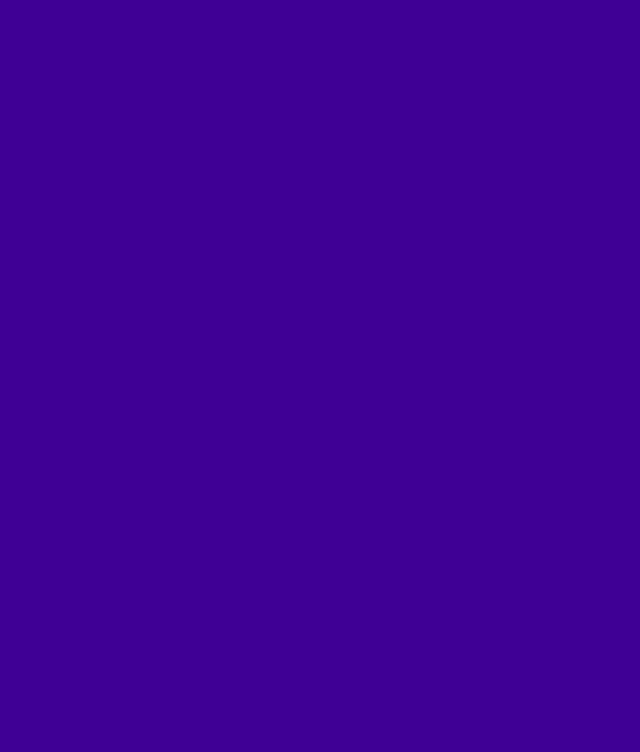
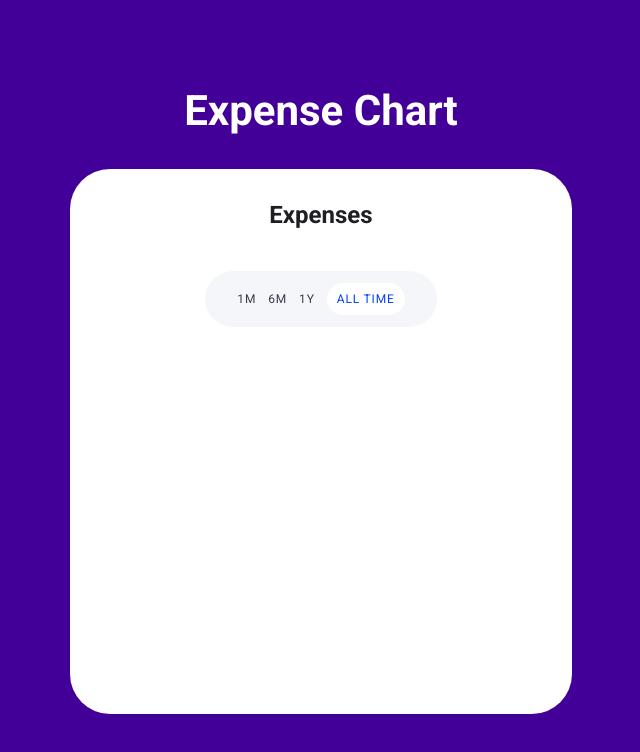
Before and after one commit to KamrulHasaanAnanda/gozayaantask, a Next.js app: page / in a window 1280 px wide. Shown: the top 752 px of the page, without its empty margins (319-959 px from the left). Built offline with nearby package versions, Linux system fonts and the light colour scheme; no server answers.

Commit message:
axios,api setup

```diff
--- a/package.json
+++ b/package.json
@@ -9,6 +9,7 @@
     "lint": "next lint"
   },
   "dependencies": {
+    "axios": "^1.6.2",
     "next": "14.0.3",
     "react": "^18",
     "react-dom": "^18",
--- a/src/pages/_document.js
+++ b/src/pages/_document.js
@@ -1,13 +1,20 @@
-import { Html, Head, Main, NextScript } from 'next/document'
+import { Html, Head, Main, NextScript } from "next/document";
 
 export default function Document() {
   return (
     <Html lang="en">
-      <Head />
+      <Head>
+        <link rel="preconnect" href="https://fonts.googleapis.com" />
+        <link rel="preconnect" href="https://fonts.gstatic.com" crossorigin />
+        <link
+          href="https://fonts.googleapis.com/css2?family=Roboto:wght@100;300;400;500;700;900&display=swap"
+          rel="stylesheet"
+        />
+      </Head>
       <body>
         <Main />
         <NextScript />
       </body>
     </Html>
-  )
+  );
 }
--- /dev/null
+++ b/src/pages/api/graph.js
@@ -0,0 +1,5 @@
+export default async function handler(req, res) {
+    let data = await fetch("../../data.js")
+    console.log('data', data)
+    res.status(200).json({ name: 'John Doe' })
+  }
--- a/src/pages/index.js
+++ b/src/pages/index.js
@@ -1,22 +1,39 @@
-import Head from 'next/head'
-import Image from 'next/image'
-import { Inter } from 'next/font/google'
-import styles from '@/styles/Home.module.css'
+import axios from "axios";
+import Head from "next/head";
+import { useEffect } from "react";
+export default function Home() {
+  let getData = async()=>{
+    let url = "/api/graph"
+    let res = await axios.get(url)
+    console.log('res', res)
+  }
 
-const inter = Inter({ subsets: ['latin'] })
+  useEffect(() => {
+    getData();
+  }, [])
 
-export default function Home() {
   return (
     <>
       <Head>
-        <title>Create Next App</title>
-        <meta name="description" content="Generated by create next app" />
+        <title>Expense Tracker</title>
+        <meta name="description" content="Expense Tracker go zayaan" />
         <meta name="viewport" content="width=device-width, initial-scale=1" />
         <link rel="icon" href="/favicon.ico" />
       </Head>
-      <main>
-
+      <main className="main__class">
+        <h4>Expense Chart</h4>
+        <div className="graph__div">
+          <h5>Expenses</h5>
+          <div className="tabs">
+            <p>1M</p>
+            <p>6M</p>
+            <p>1Y</p>
+            <div className="all__time">
+              <p>All Time</p>
+            </div>
+          </div>
+        </div>
       </main>
     </>
-  )
+  );
 }
--- a/src/styles/globals.scss
+++ b/src/styles/globals.scss
@@ -1,5 +1,3 @@
-
-
 * {
   box-sizing: border-box;
   padding: 0;
@@ -13,7 +11,6 @@ body {
 }
 
 body {
-
   background: #430099;
 }
 
@@ -21,6 +18,121 @@ a {
   color: inherit;
   text-decoration: none;
 }
+.main__class {
+  display: flex;
+  align-items: center;
+  flex-direction: column;
+  justify-content: center;
+  height: 100vh;
+  h4 {
+    color: #fff;
+
+    text-align: center;
+    font-family: Roboto;
+    font-size: 42px;
+    font-style: normal;
+    font-weight: 700;
+    line-height: normal;
+  }
+
+  .graph__div {
+    margin-top: 34px;
+    display: flex;
+    height: 545px;
+    padding: 32px 135px;
+    flex-direction: column;
+    align-items: center;
+    gap: 42px;
+    flex-shrink: 0;
+    border-radius: 40px;
+    background: var(--neutral-white, #fff);
+    h5 {
+      color: var(--neutral-black, #1f1f23);
+      font-family: Roboto;
+      font-size: 24px;
+      font-style: normal;
+      font-weight: 700;
+      line-height: normal;
+    }
+    .tabs {
+      display: flex;
+      padding: 12px 32px;
+      align-items: center;
+      gap: 12px;
+      border-radius: 30px;
+      background: #f5f6fa;
+      p {
+        color: var(--Dark-grey, #373b47);
+        font-family: Roboto;
+        font-size: 12px;
+        font-style: normal;
+        font-weight: 400;
+        line-height: 16px; /* 133.333% */
+        letter-spacing: 0.84px;
+        text-transform: uppercase;
+        cursor: pointer;
+      }
+      .all__time {
+        display: flex;
+        padding: 8px 10px;
+        align-items: flex-start;
+        gap: 10px;
+        background-color: white;
+        border-radius: 16px;
+        p {
+          color: var(--Blue, #003eff);
+        }
+      }
+    }
+  }
+
+  .pie__chart {
+    width: 264px;
+    height: 264px;
+    border-radius: 50%;
+    display: flex;
+    justify-content: center;
+    align-items: center;
+    border: 1px solid;
+    display: block;
+    margin: 10px;
+    position: relative;
+
+    .segment {
+      position: absolute;
+      top: 0;
+      left: 0;
+      width: 100%;
+      height: 100%;
+      border-radius: 50%;
+      clip-path: polygon(50% 50%, 0 0, 100% 0);
+  }
+
+  #part1 {
+      transform: rotate(0deg);
+      background-color: #E64C65;
+  }
+
+  #part2 {
+      transform: rotate(120deg);
+      background-color: #11A8AB;
+  }
+
+  #part3 {
+      transform: rotate(240deg);
+      background-color: #4FC4F6;
+  }
+    h3 {
+      color: #111;
+
+      font-family: Helvetica Neue;
+      font-size: 40px;
+      font-style: normal;
+      font-weight: 700;
+      line-height: normal;
+    }
+  }
+}
 
 @media (prefers-color-scheme: dark) {
   html {
```
Also changed, not shown: src/data.js (added, +30 -0 lines).
